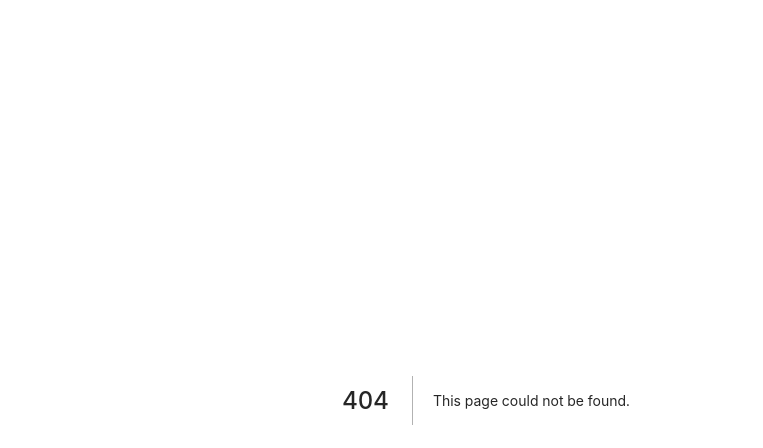
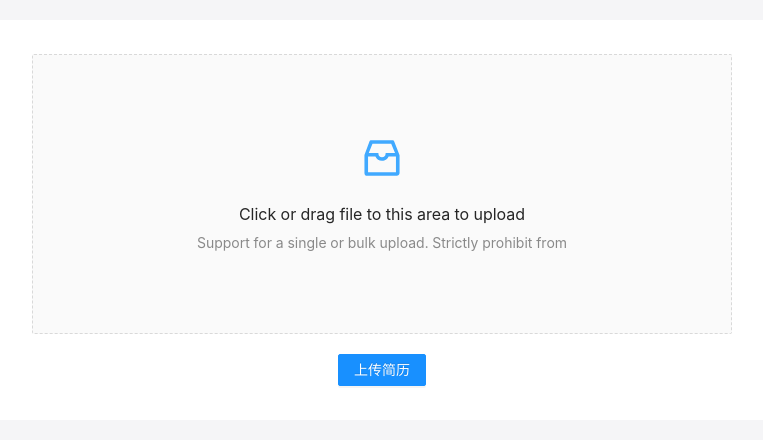
Before and after one commit to ZhengMaster2020/react-resume-online, a Next.js app: page /components/ResumeDepot/components/ResumeImport in a window 1280 px wide. Before the commit this address had no page. Shown: the top 448 px of the page, without its empty margins (154-917 px from the left). Built offline with nearby package versions, Linux system fonts and the light colour scheme.

Commit message:
feat: import resume

```diff
--- /dev/null
+++ b/pages/components/ResumeDepot/components/ResumeImport.js
@@ -0,0 +1,51 @@
+import {
+  resumeImport,
+  importDoc,
+  dragger,
+} from '../../../../styles/Depot.module.css'
+import { Upload, message, Button } from 'antd'
+import { InboxOutlined } from '@ant-design/icons'
+
+const { Dragger } = Upload
+
+const props = {
+  name: 'file',
+  multiple: true,
+  action: 'https://www.mocky.io/v2/5cc8019d300000980a055e76',
+  onChange(info) {
+    const { status } = info.file
+    if (status !== 'uploading') {
+      console.log(info.file, info.fileList)
+    }
+    if (status === 'done') {
+      message.success(`${info.file.name} file uploaded successfully.`)
+    } else if (status === 'error') {
+      message.error(`${info.file.name} file upload failed.`)
+    }
+  },
+}
+
+const ResumeImport = () => {
+  return (
+    <div className={resumeImport}>
+      <div className={importDoc}>
+        <Dragger {...props} className={dragger}>
+          <p className="ant-upload-drag-icon">
+            <InboxOutlined />
+          </p>
+          <p className="ant-upload-text">
+            Click or drag file to this area to upload
+          </p>
+          <p className="ant-upload-hint">
+            Support for a single or bulk upload. Strictly prohibit from
+          </p>
+        </Dragger>
+        <Button type="primary" style={{ marginTop: '20px' }}>
+          上传简历
+        </Button>
+      </div>
+    </div>
+  )
+}
+
+export default ResumeImport
--- a/styles/Depot.module.css
+++ b/styles/Depot.module.css
@@ -5,7 +5,6 @@
 }
 
 .tabWrap {
-  /* width: 1200px; */
   padding: 10px;
   background-color: #fff;
 }
@@ -15,9 +14,32 @@
   border-radius: 4px;
 }
 
-.tabItem {
+.tabItem,
+.resumeImport {
+  width: 100%;
   margin-left: 16px;
   background-color: #f5f5f7;
   border-radius: 4px;
   padding: 20px;
 }
+
+.tabPane {
+  width: 1090px;
+  padding-left: 10px !important;
+}
+
+.importDoc {
+  display: flex;
+  justify-content: center;
+  flex-direction: column;
+  align-items: center;
+  width: 1000px;
+  height: 400px;
+  background-color: #fff;
+}
+
+.importDoc .dragger {
+  width: 700px;
+  height: 280px;
+  margin: 0 auto;
+}
```
Also changed, not shown: pages/components/ResumeDepot/index.js (+6 -4 lines).
